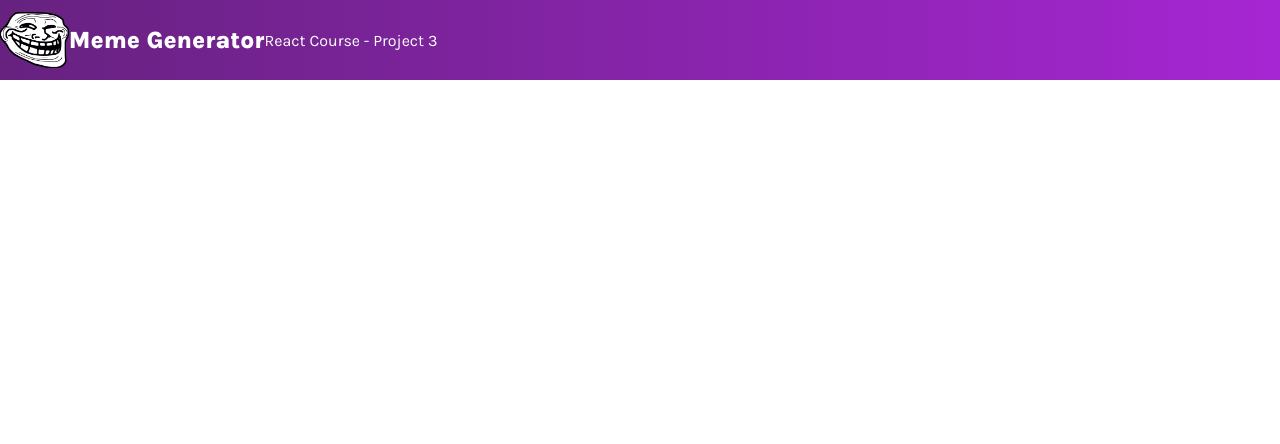
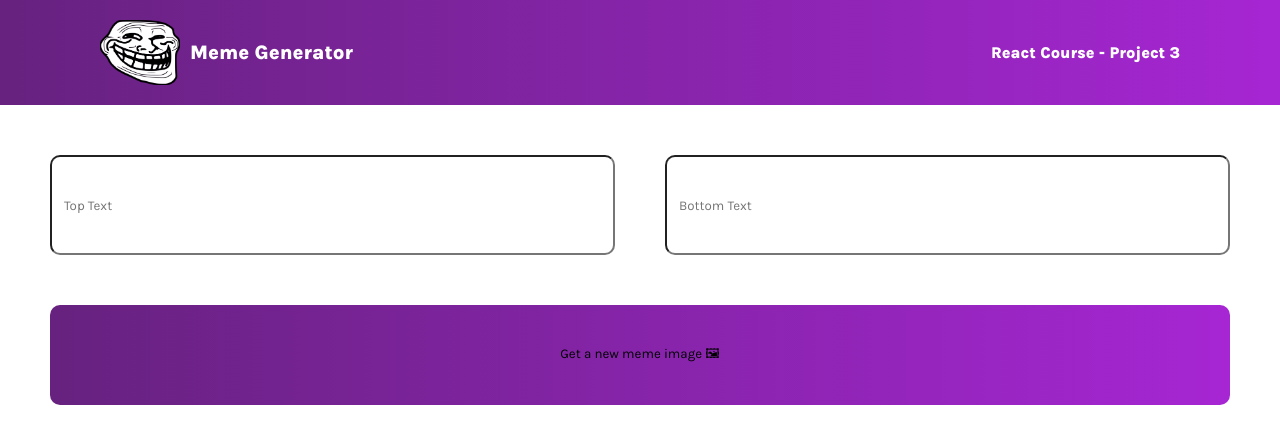
Before and after one commit to benardhaxhijaj/memegen, a React (Vite) app in the folder meme/: page / in a window 1280 px wide. Shown: the top 444 px of the page. Built offline with nearby package versions, Linux system fonts and the light colour scheme.

Commit message:
Main form

```diff
--- a/meme/src/App.jsx
+++ b/meme/src/App.jsx
@@ -1,9 +1,11 @@
 import Header from "./components/Header";
+import Form from "./components/Form";
 
 function App() {
   return (
     <div>
       <Header />
+      <Form />
     </div>
   );
 }
--- a/meme/src/components/Form.jsx
+++ b/meme/src/components/Form.jsx
@@ -0,0 +1,13 @@
+const Form = () => {
+  return (
+    <main>
+      <form className="form-div">
+        <input type="text" placeholder="Top Text" className="input-div" />
+        <input type="text" placeholder="Bottom Text" className="input-div" />
+        <button className="btn-div">Get a new meme image 🖼</button>
+      </form>
+    </main>
+  );
+};
+
+export default Form;
--- a/meme/src/components/Header.jsx
+++ b/meme/src/components/Header.jsx
@@ -3,7 +3,7 @@ const Header = () => {
     <header className="header-div">
       <img src="./src/img/troll.png" />
       <h2>Meme Generator</h2>
-      <span>React Course - Project 3</span>
+      <h4>React Course - Project 3</h4>
     </header>
   );
 };
--- a/meme/src/index.css
+++ b/meme/src/index.css
@@ -1,21 +1,64 @@
+* {
+  font-family: "Karla", sans-serif;
+}
+
 body {
   box-sizing: border-box;
   padding: 0;
   margin: 0;
+}
+
+/* Header Style */
+
+.header-div {
+  background: linear-gradient(90deg, #672280 1.18%, #a626d3 100%);
+  display: flex;
+  justify-content: space-around;
+  align-items: center;
+  height: 65px;
+  color: white;
+  padding: 20px;
+}
+
+.header-div > img {
+  height: 100%;
+  margin: 0 10px 0 80px;
+}
+
+.header-div > h2 {
+  font-weight: 800;
+  font-size: 1.25rem;
+  margin-right: auto;
+}
+
+.header-div > h4 {
+  font-size: 1rem;
+  font-weight: 800;
+  margin-right: 80px;
+}
+
+/* Form Style */
+
+main {
+  padding: 50px;
+}
+
+.form-div {
+  display: grid;
+  grid-template: 100px 100px / 1fr 1fr;
+  gap: 50px;
+}
+
+.input-div {
+  border-radius: 10px;
+  text-indent: 10px;
   font-family: "Karla", sans-serif;
 }
 
-.header-div {
+.btn-div {
   background: linear-gradient(90deg, #672280 1.18%, #a626d3 100%);
-  width: 100vw;
-  display: flex;
-  flex-direction: row;
-  align-items: center;
-  color: #fff;
-  height: 10vh;
-  margin: 0 auto;
+  border-radius: 10px;
+  border: none;
+  grid-column: 1 / -1;
+  font-family: "Karla", sans-serif;
 }
-
-.header-div > img {
-  height: 7vh;
-}
```
